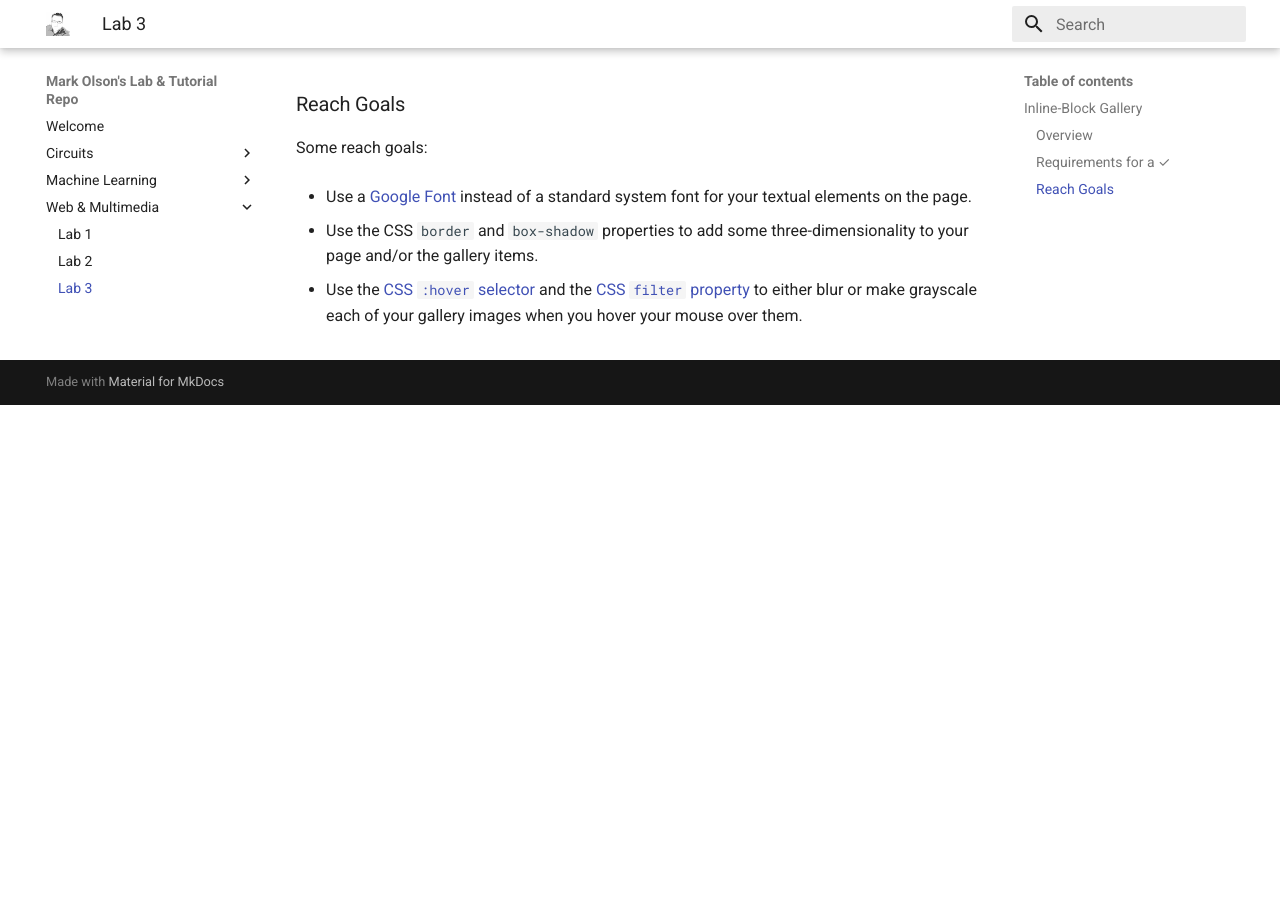
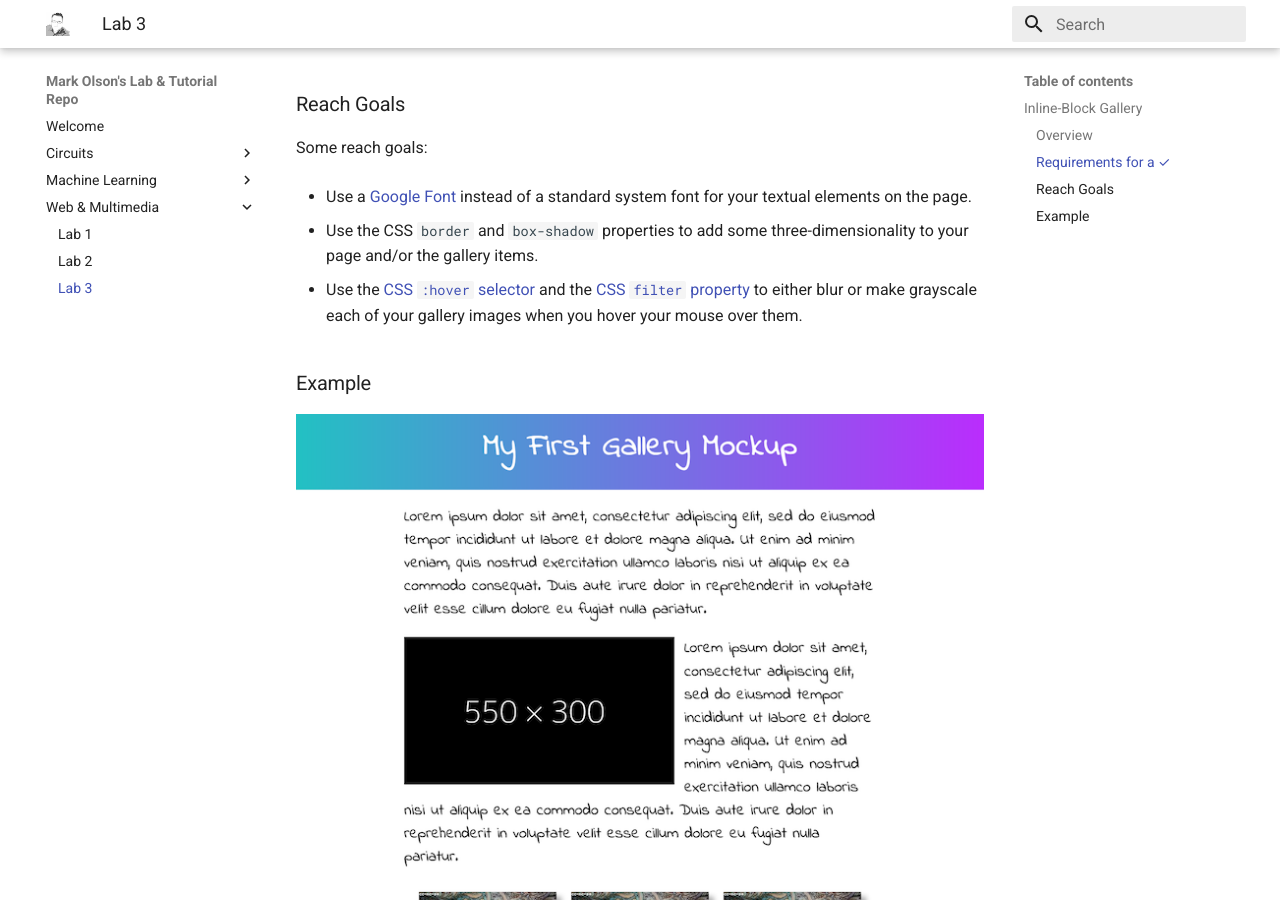
Before and after one commit to mjvo/tutorials, an MkDocs documentation site: the page built from docs/web-multimedia/week3/index.md, in a window 1280 px wide and 900 px high, scrolled down 2820 px. Built offline with MkDocs 1.6.1 and Material for MkDocs 9.7.7, drawn with Linux system fonts in a browser that asks for light colours; before the commit the page ends 3225 px from its top, so only the background shows below that.

Commit message:
added example to lab 3

```diff
--- a/docs/web-multimedia/week3/index.md
+++ b/docs/web-multimedia/week3/index.md
@@ -112,3 +112,7 @@ Some reach goals:
 * Use the CSS `border` and `box-shadow` properties to add some three-dimensionality to your page and/or the gallery items.
 
 * Use the [CSS `:hover` selector](https://www.w3schools.com/cssref/sel_hover.asp) and the [CSS `filter` property](https://www.w3schools.com/cssref/css3_pr_filter.asp) to either blur or make grayscale each of your gallery images when you hover your mouse over them.
+
+### Example
+
+![Example of Gallery Mockup](GalleryMockup.png)
```
Also changed, not shown: docs/web-multimedia/week3/GalleryMockup.png (added).
